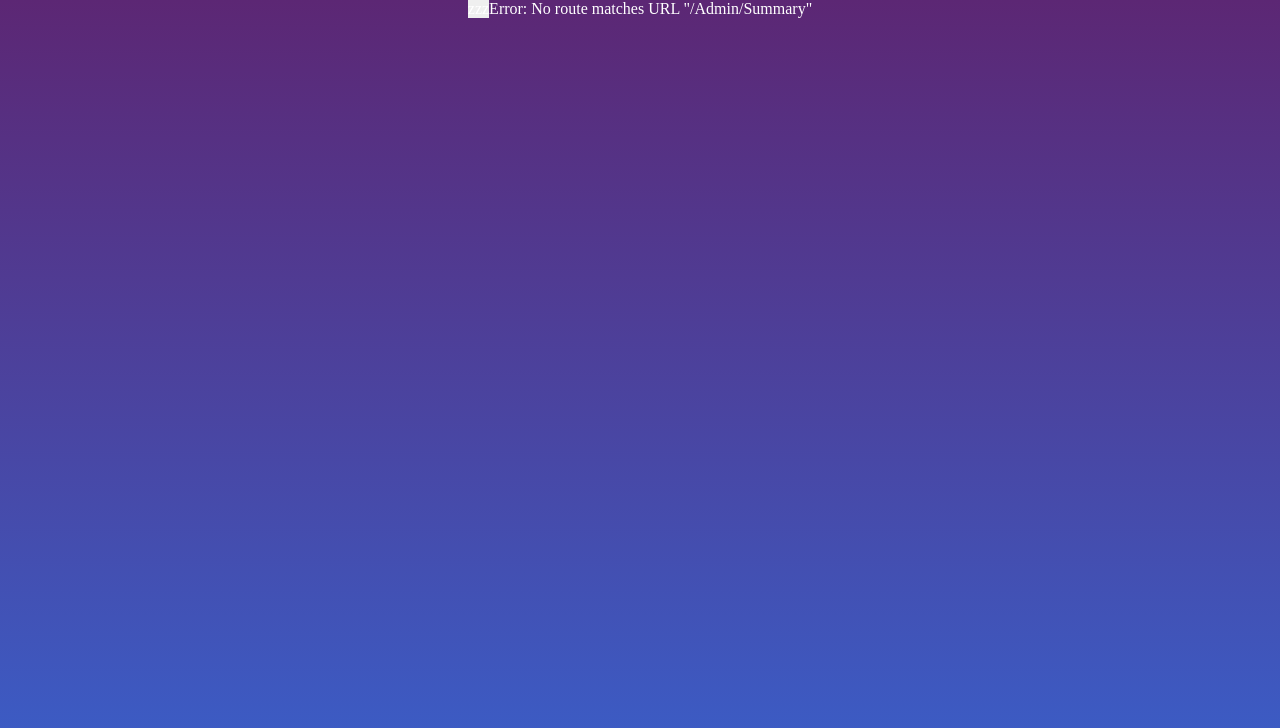
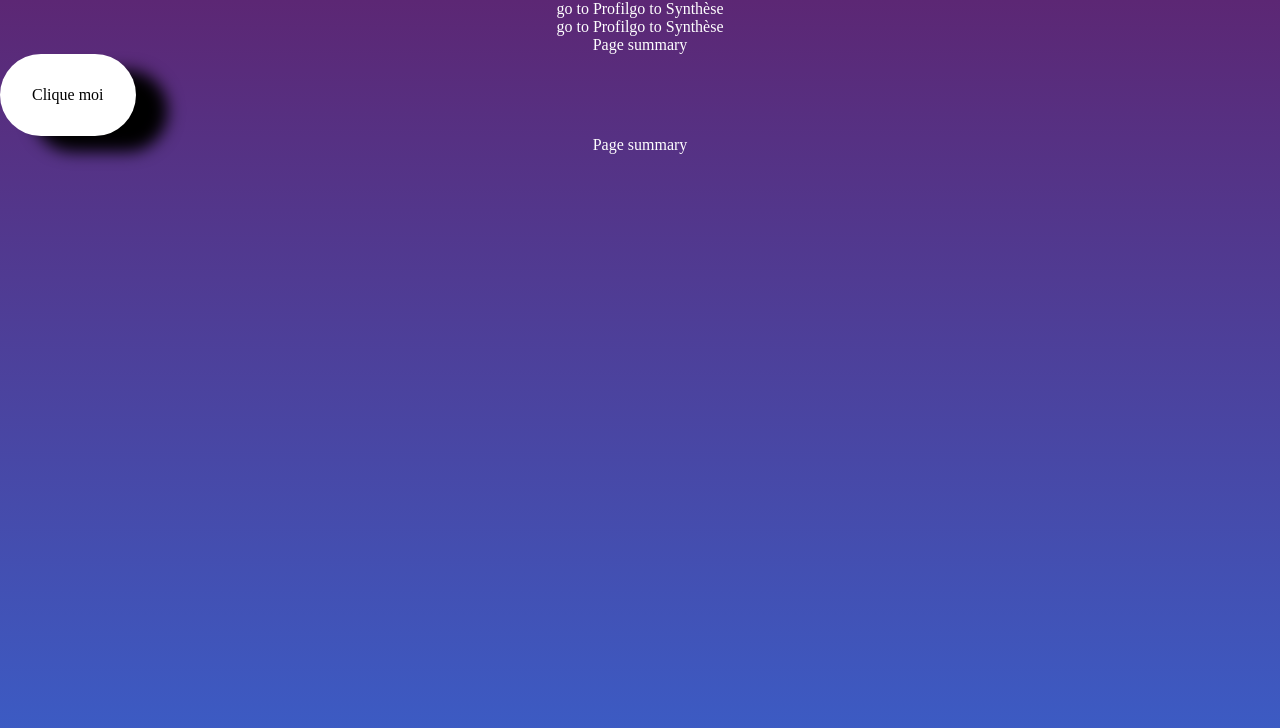
Before and after one commit to AlexandraJUREDIEU/NestEgg.App, a React (Vite) app: page /Admin/Summary in a window 1280 px wide. Shown: the top 728 px of the page. Built offline with nearby package versions, Linux system fonts and the light colour scheme.

Commit message:
✨: Optimisations of code, button routeur and global style
- ajout de la page admin
- gestion et compréhensiton du routeur
- ajout de la navbar sur trois différentes pages
- navbar sur une autre page

```diff
--- a/src/App.jsx
+++ b/src/App.jsx
@@ -1,17 +1,15 @@
 import React from 'react';
 import GlobalStyle from './GlobalStyle';
 import Routeur from './Routeur';
-import Button from './composants/Button';
 
 function App() {
   return (
     <>
-      <GlobalStyle />
-      <Button
-      />
+    <GlobalStyle />
       <Routeur />
     </>
   );
 };
 
+
 export default App;
--- a/src/Routeur.jsx
+++ b/src/Routeur.jsx
@@ -13,6 +13,7 @@ import Home from "./pages/Home";
 import MyAccount from "./pages/MyAccount";
 import Summary from "./pages/Summary";
 import Error from "./pages/Error";
+import Admin from "./pages/Admin";
 
 const router = createBrowserRouter([
   {
@@ -25,29 +26,22 @@ const router = createBrowserRouter([
     errorElement: <Error />,
     children: [
       {
-        path: "AddTransaction",
-        element: <AddTransaction />,
-      },
+        path: "/Admin",
+        element: <>
+        <Admin />
+        <Outlet />
+        </>,
+        children: [
           {
             path: "Contact",
             element: <Contact />,
           },
           {
-        path: "Dashboard",
-        element: <Dashboard />,
-      },
-      {
-        path: "Home",
-        element: <Home />,
-      },
-      {
             path: "Summary",
             element: <Summary />,
           },
-      {
-        path: "MyAccount",
-        element: <MyAccount />,
-      },
+        ]
+      }
     ],
   },
 ]);
--- a/src/composants/Button.jsx
+++ b/src/composants/Button.jsx
@@ -1,12 +1,13 @@
 import styled from 'styled-components'
 
-const styleButton = styled.button`
+const StyleButton = styled.button`
 display: flex;
 padding: 2em;
-backgroundColor: white;
-borderRadius: 100vh;
+background-color: white;
+color: black;
+border-radius: 100vh;
 blur: 19%;
-boxShadow: 2em 1em 1em black;
+box-shadow: 2em 1em 1em black;
 `;
 
 
@@ -24,7 +25,12 @@ function Button(props) {
 
 
   //Return (qu'est ce qu'il affche)
-  return (<button>zzz</button>);
+  return (<>
+    {props.image}
+      <StyleButton onClick={props.action}>
+        {props.text}
+      </StyleButton>
+    </>);
 }
 
 export default Button;
--- a/src/globalStyle.jsx
+++ b/src/globalStyle.jsx
@@ -4,7 +4,7 @@ import { createGlobalStyle } from "styled-components";
 const GlobalStyle = createGlobalStyle`
 * {
       box-sizing: border-box;
-      font-family: "Quicksand";
+      font-family: 'Quicksand';
       color: white;
       font-size: 1em;
       margin: 0;
@@ -44,11 +44,11 @@ const GlobalStyle = createGlobalStyle`
   }
 
   span {
-      font-family: "Balmy";
+      font-family: Balmy;
   }
 
   .balmy {
-      font-family: "Balmy";
+      font-family: Balmy;
   }
 `;
 
--- /dev/null
+++ b/src/pages/Admin.jsx
@@ -0,0 +1,24 @@
+import {
+    Outlet,
+  } from "react-router-dom";
+import Button from "../composants/Button";
+import Navbar from "./Navbar";
+
+  function Admin() {
+    return (
+      <>
+        <Navbar />
+        <Outlet />
+        <Button
+          text="Clique moi"
+          action= {() => onClick()}
+        />
+      </>
+    );
+  }
+
+  function onClick() {
+    alert("Le bouton à été cliqué");
+  }
+
+export default Admin;
--- a/src/pages/Contact.jsx
+++ b/src/pages/Contact.jsx
@@ -1,8 +1,12 @@
+import Home from "./Home";
+import AddTransaction from "./AddTransaction";
+
 function Contact() {
     return (
-        <div>
-            <h1>Contact</h1>
-        </div>
+        <>
+        Page Contact
+
+        </>
     );
 }
 
--- a/src/pages/Dashboard.jsx
+++ b/src/pages/Dashboard.jsx
@@ -1,8 +1,14 @@
+import Navbar from "./Navbar"
+
+
 function Dashboard() {
     return (
-        <div>
-            <h1>Dashboard</h1>
-        </div>
+        <>
+            <Navbar />
+            <div>
+                <h1>Dashboard</h1>
+            </div>
+        </>
     );
 }
 
--- a/src/pages/Home.jsx
+++ b/src/pages/Home.jsx
@@ -1,24 +1,11 @@
-import {
-    NavLink,
-    Outlet,
-  } from "react-router-dom";
+import { Outlet } from "react-router-dom";
+import Navbar from "./Navbar.jsx";
 
 function Home() {
   return (
     <>
-      <header>
-        <nav>
-          <NavLink to="/AddTransaction">go to AddTransaction</NavLink>
-          <NavLink to="/Contact">go to Contact</NavLink>
-          <NavLink to="/Dashboard">go to Dashboard</NavLink>
-          <NavLink to="/Home">go to Home</NavLink>
-          <NavLink to="/Summary">go to Summary</NavLink>
-          <NavLink to="/MyAccount">go to MyAccount</NavLink>
-        </nav>
-        <div>
-          <Outlet />
-        </div>
-      </header>
+      <Navbar />
+      <Outlet />
     </>
   );
 }
--- /dev/null
+++ b/src/pages/Navbar.jsx
@@ -0,0 +1,15 @@
+import { NavLink } from "react-router-dom";
+
+
+function Home() {
+  return (
+    <>
+    <nav>
+        <NavLink to="/admin/Contact">go to Profil</NavLink>
+        <NavLink to="/admin/Summary">go to Synthèse</NavLink>
+    </nav>
+    </>
+  );
+}
+
+export default Home;
--- a/src/pages/Summary.jsx
+++ b/src/pages/Summary.jsx
@@ -1,9 +1,10 @@
+import AddTransaction from "./AddTransaction";
+
 function Summary() {
-    return (
-        <div>
-            <h1>Summary</h1>
-        </div>
+    return (<>
+      Page summary
+      </>
     );
-}
+  }
 
 export default Summary;
```
Lines whose indentation alone changed are shown as unchanged.
